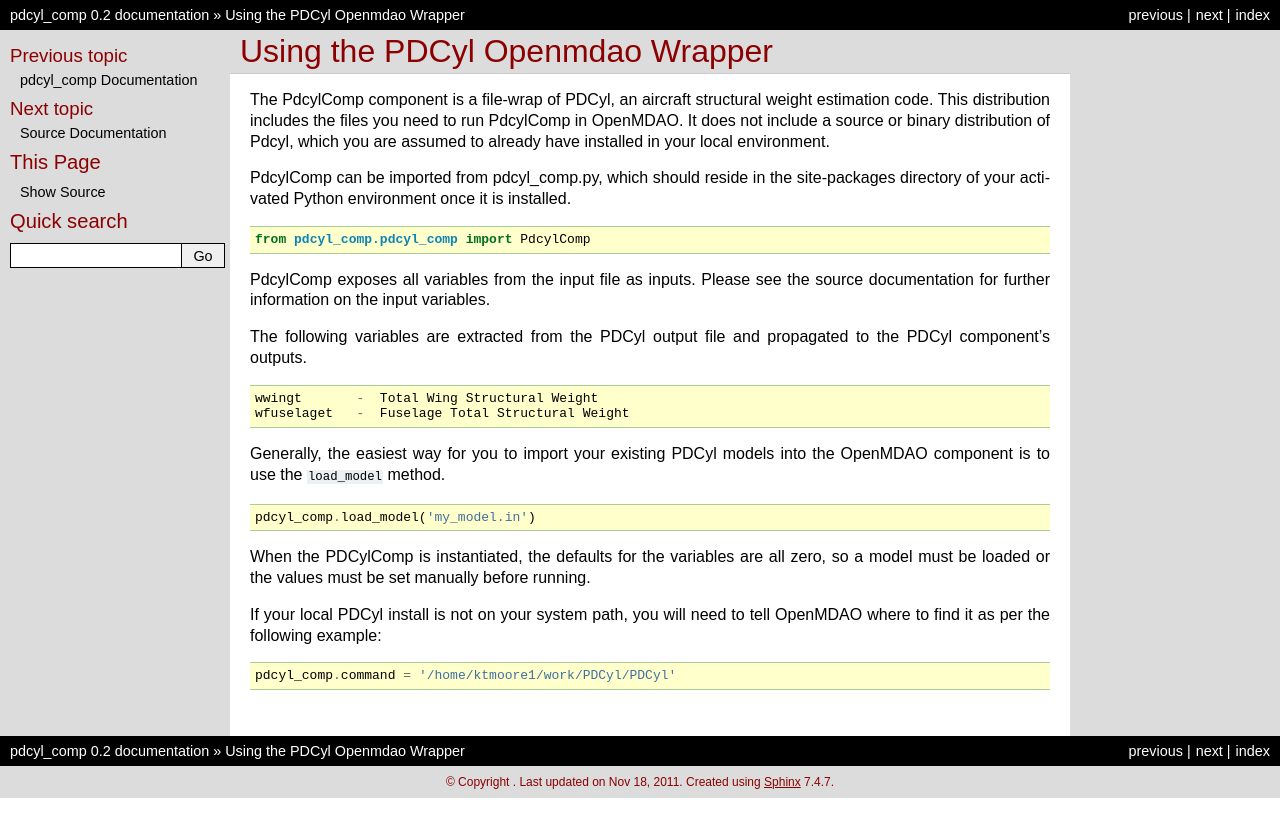
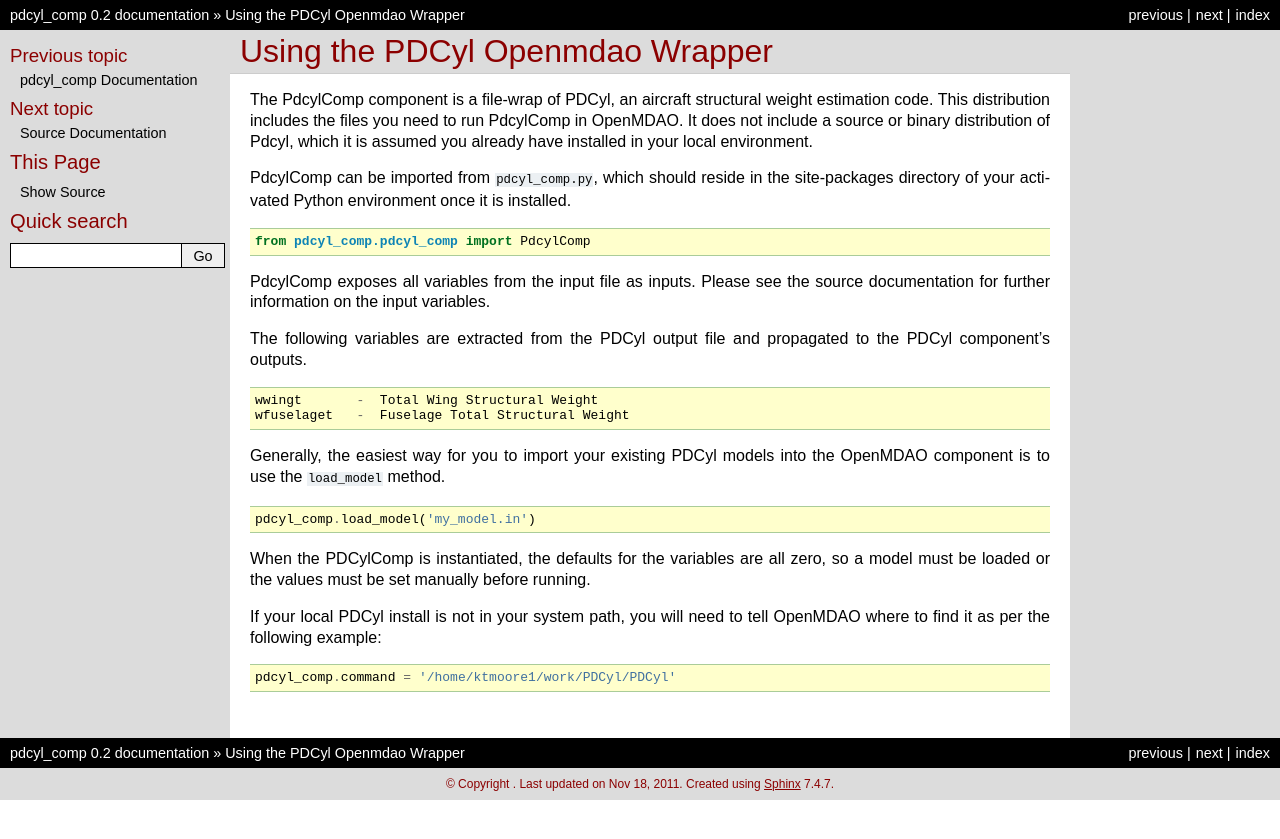
Before and after one commit to OpenMDAO-Plugins/pdcyl_comp, a Sphinx documentation site: the page built from docs/usage.rst, in a window 1280 px wide. Shown: the top 839 px of the page. Built offline with Sphinx 7.4.7, drawn with Linux system fonts in a browser that asks for light colours.

Commit message:
Closes GH-1: Fix typos (1 or 2 in Usage and .py file).

```diff
--- a/docs/conf.py
+++ b/docs/conf.py
@@ -1,7 +1,7 @@
 
 
-# This file is autogenerated during plugin_quickstart and overwritten during
-# plugin_makedist. DO NOT CHANGE IT if you plan to use plugin_makedist to package
+# This file is autogenerated during plugin quickstart and overwritten during
+# plugin makedist. DO NOT CHANGE IT if you plan to use plugin makedist to package
 # distribution.
 
 # -*- coding: utf-8 -*-
--- a/docs/usage.rst
+++ b/docs/usage.rst
@@ -5,9 +5,9 @@
 The PdcylComp component is a file-wrap of PDCyl, an aircraft structural weight
 estimation code. This distribution includes the files you need to run PdcylComp in
 OpenMDAO. It does not include a source or binary distribution of Pdcyl, which
-you are assumed to already have installed in your local environment.
+it is assumed you already have installed in your local environment.
 
-PdcylComp can be imported from pdcyl_comp.py, which should reside in the
+PdcylComp can be imported from ``pdcyl_comp.py``, which should reside in the
 site-packages directory of your activated Python environment once it is
 installed.
 
@@ -36,7 +36,7 @@
 When the PDCylComp is instantiated, the defaults for the variables are all zero, so
 a model must be loaded or the values must be set manually before running.
 
-If your local PDCyl install is not on your system path, you will need
+If your local PDCyl install is not in your system path, you will need
 to tell OpenMDAO where to find it as per the following example:
 
 ::
```
Also changed, not shown: 1 other file.
